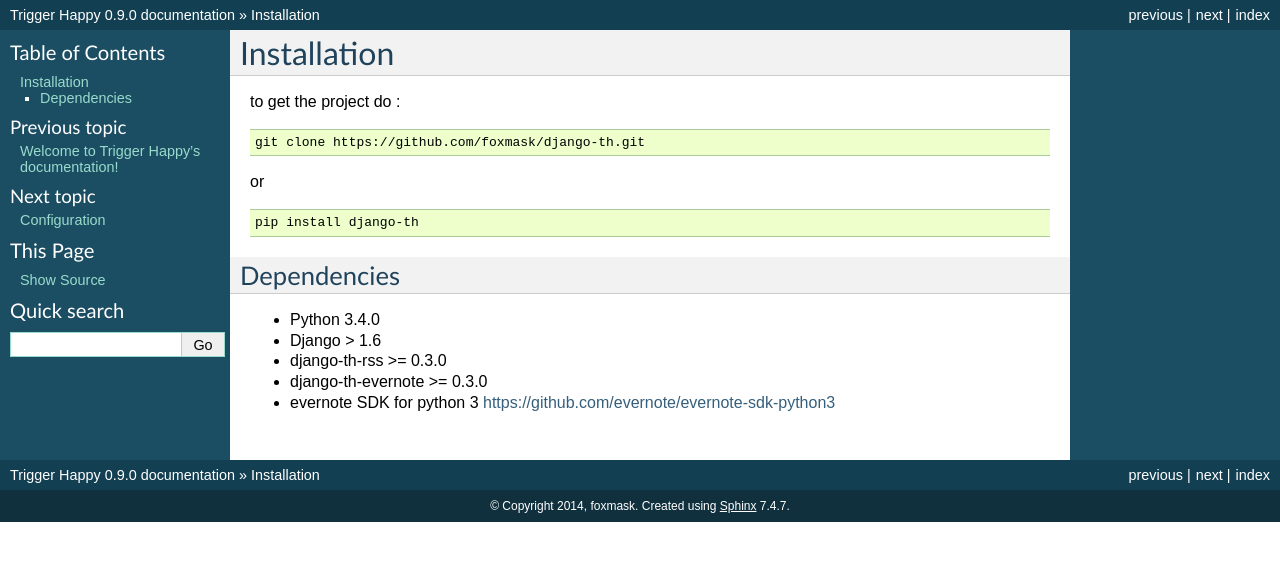
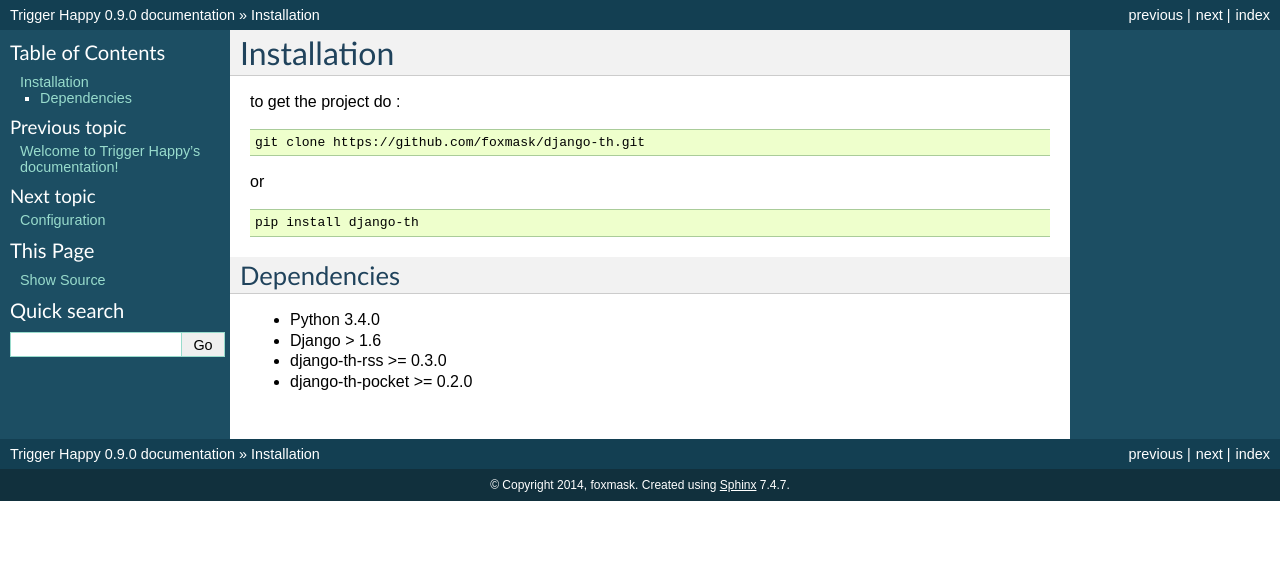
Before and after one commit to foxmask/django-th, a Sphinx documentation site: the page built from docs/installation.rst, in a window 1280 px wide. Shown: the top 561 px of the page. Built offline with Sphinx 7.4.7, drawn with Linux system fonts in a browser that asks for light colours.

Commit message:
Update installation.rst

```diff
--- a/docs/installation.rst
+++ b/docs/installation.rst
@@ -21,5 +21,4 @@
 * Python 3.4.0
 * Django > 1.6
 * django-th-rss >= 0.3.0
-* django-th-evernote >= 0.3.0
-* evernote SDK for python 3 https://github.com/evernote/evernote-sdk-python3
+* django-th-pocket >= 0.2.0
```
